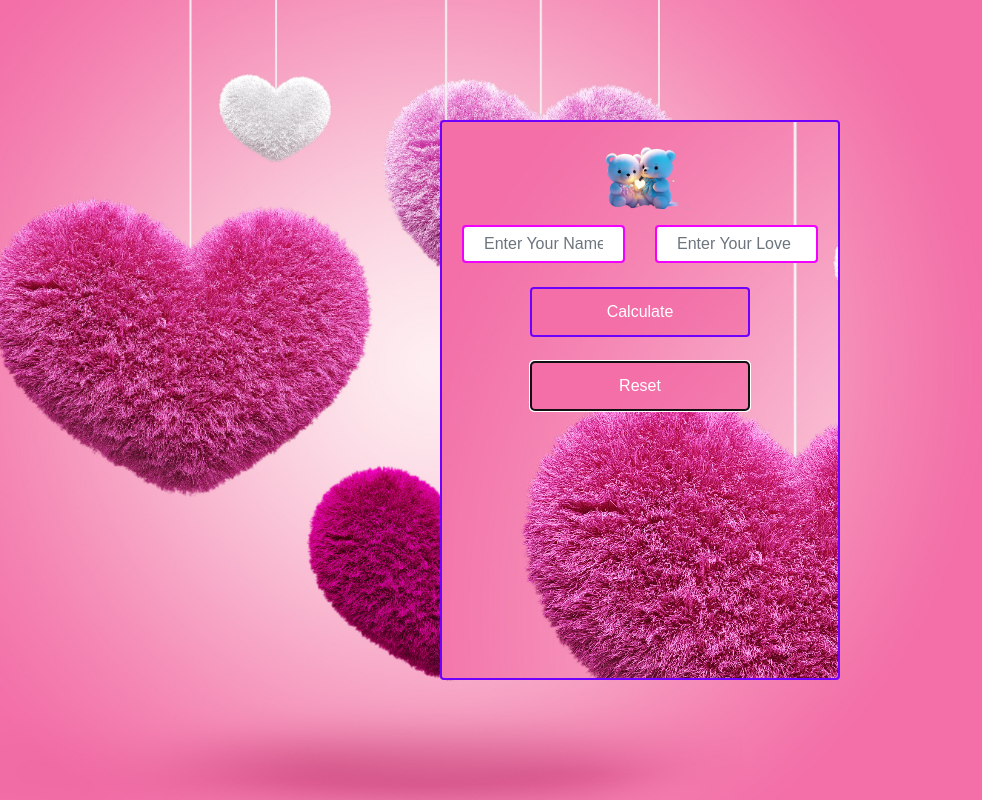
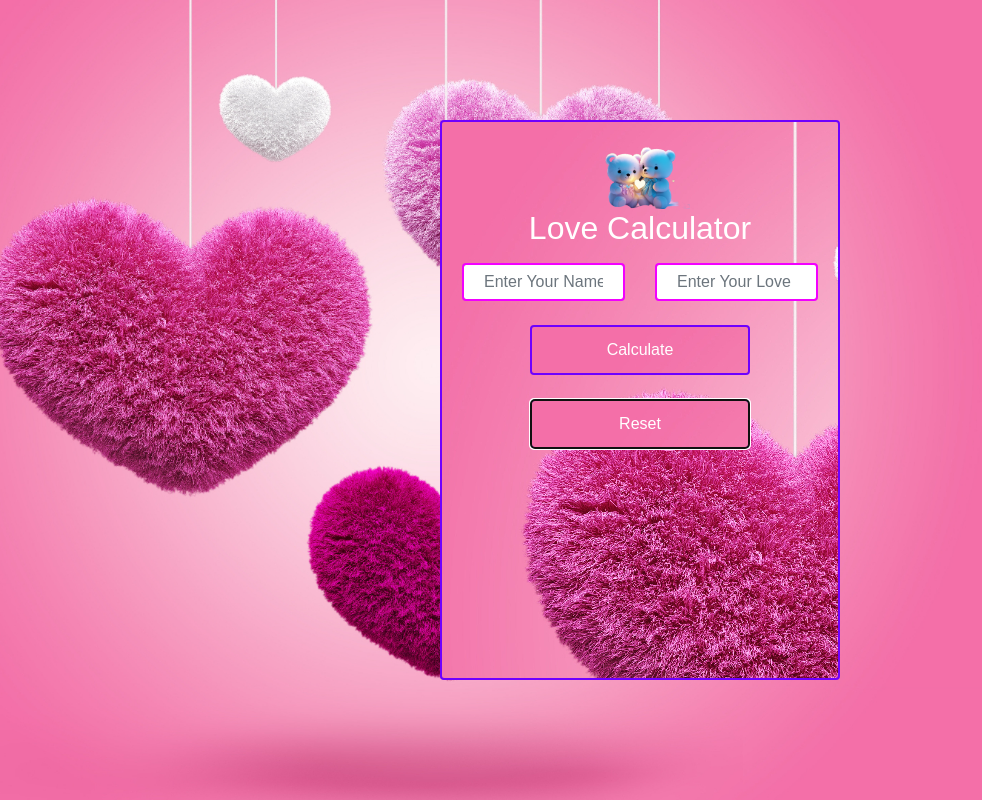
Before and after one commit to satishjohare/CalculateYourLove, a plain HTML site: page index.html in a window 1280 px wide. Both pictures are taken after a click on the button "Reset". Shown: the whole page, without its empty margins (0-982 px from the left). Drawn offline with nearby package versions, Linux system fonts and the light colour scheme; some packages are replaced by stand-ins of ours; a script that the page names is missing.

Commit message:
Update index.html

```diff
--- a/index.html
+++ b/index.html
@@ -185,7 +185,7 @@ h1 {
         function resetForm() {
             document.getElementById('text1').value = "";
             document.getElementById('text2').value = "";
-            document.getElementById('YourLove').innerText = "";
+            document.getElementById('YourLove').innerText = "Love Calculator";
         }
     </script>
 </body>
```
